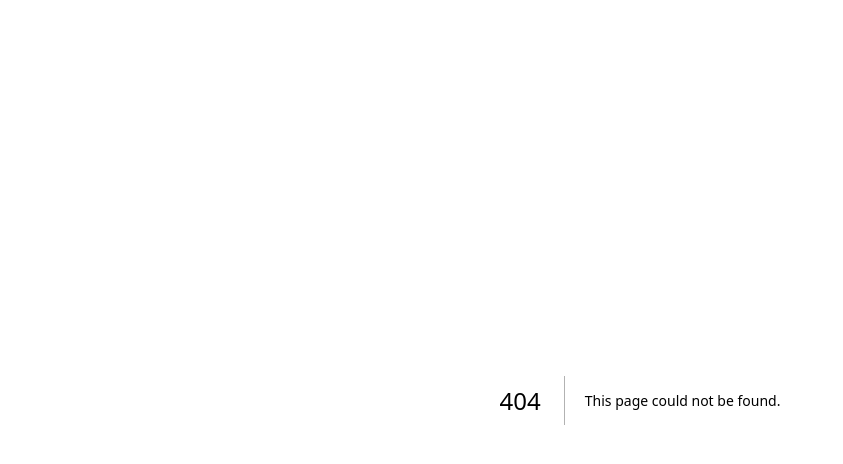
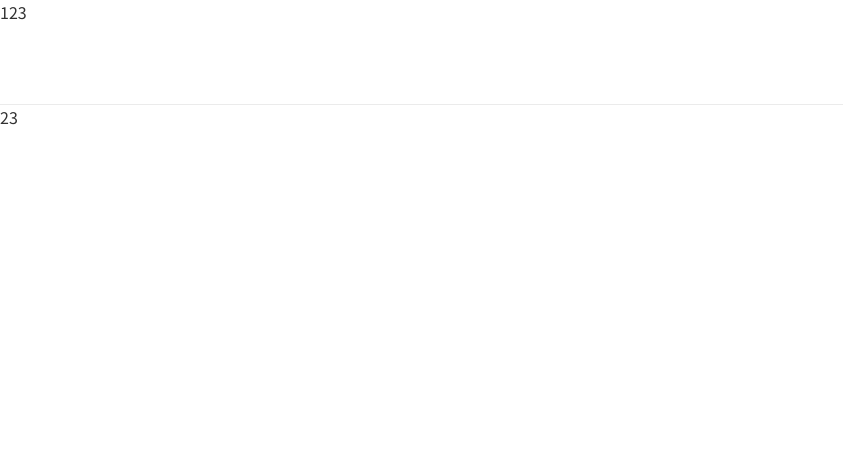
Before and after one commit to penspulse326/bat-mobile-test, a Next.js app: page /ubike in a window 1280 px wide. Before the commit this address had no page. Shown: the top 464 px of the page, without its empty margins (0-843 px from the left). Built offline with nearby package versions, Linux system fonts and the light colour scheme.

Commit message:
chore: add ubike page layout

```diff
--- a/app/page.tsx
+++ b/app/page.tsx
@@ -25,7 +25,7 @@ export default function Home() {
         </li>
         <li>
           第 4 題：{' '}
-          <Link href="/problem4" className="font-bold text-blue-500">
+          <Link href="/ubike" className="font-bold text-blue-500">
             連結
           </Link>
         </li>
--- a/app/problem4/page.tsx
+++ /dev/null
@@ -1,9 +0,0 @@
-function Problem4Page() {
-  return (
-    <main className="min-h-[100dvh] bg-white">
-      <div className="container">123</div>
-    </main>
-  );
-}
-
-export default Problem4Page;
--- /dev/null
+++ b/app/ubike/layout.tsx
@@ -0,0 +1,12 @@
+import Navbar from '@/modules/Ubike/Navbar';
+
+function Layout({ children }: { children: React.ReactNode }) {
+  return (
+    <main className="text-grey-dark min-h-[100dvh] bg-white">
+      <Navbar />
+      {children}
+    </main>
+  );
+}
+
+export default Layout;
--- /dev/null
+++ b/app/ubike/page.tsx
@@ -0,0 +1,5 @@
+function UbikePage() {
+  return <>23</>;
+}
+
+export default UbikePage;
--- /dev/null
+++ b/modules/Ubike/Navbar/index.tsx
@@ -0,0 +1,5 @@
+function Navbar() {
+  return <nav className="flex h-[105px] border-b border-[#EBEBEB]">123</nav>;
+}
+
+export default Navbar;
```
